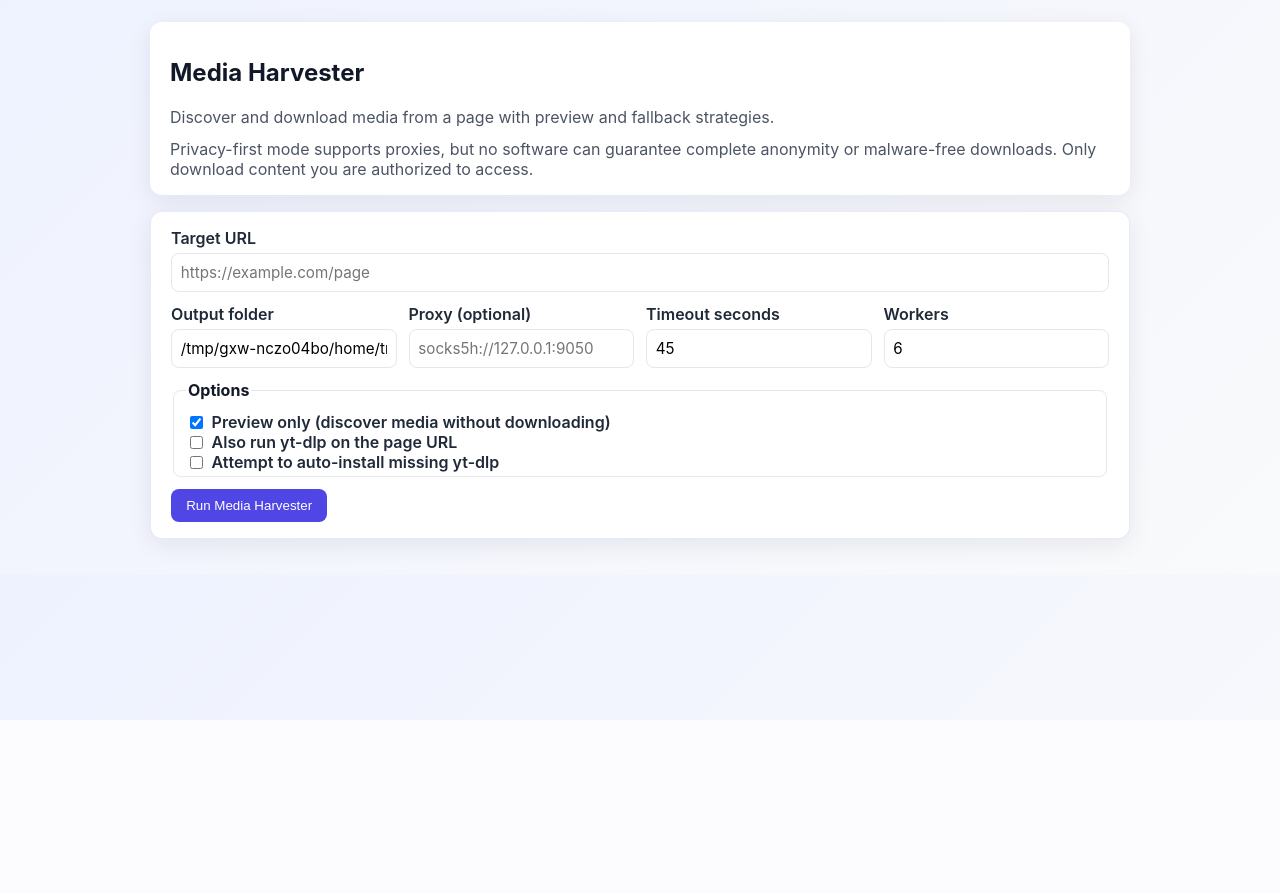
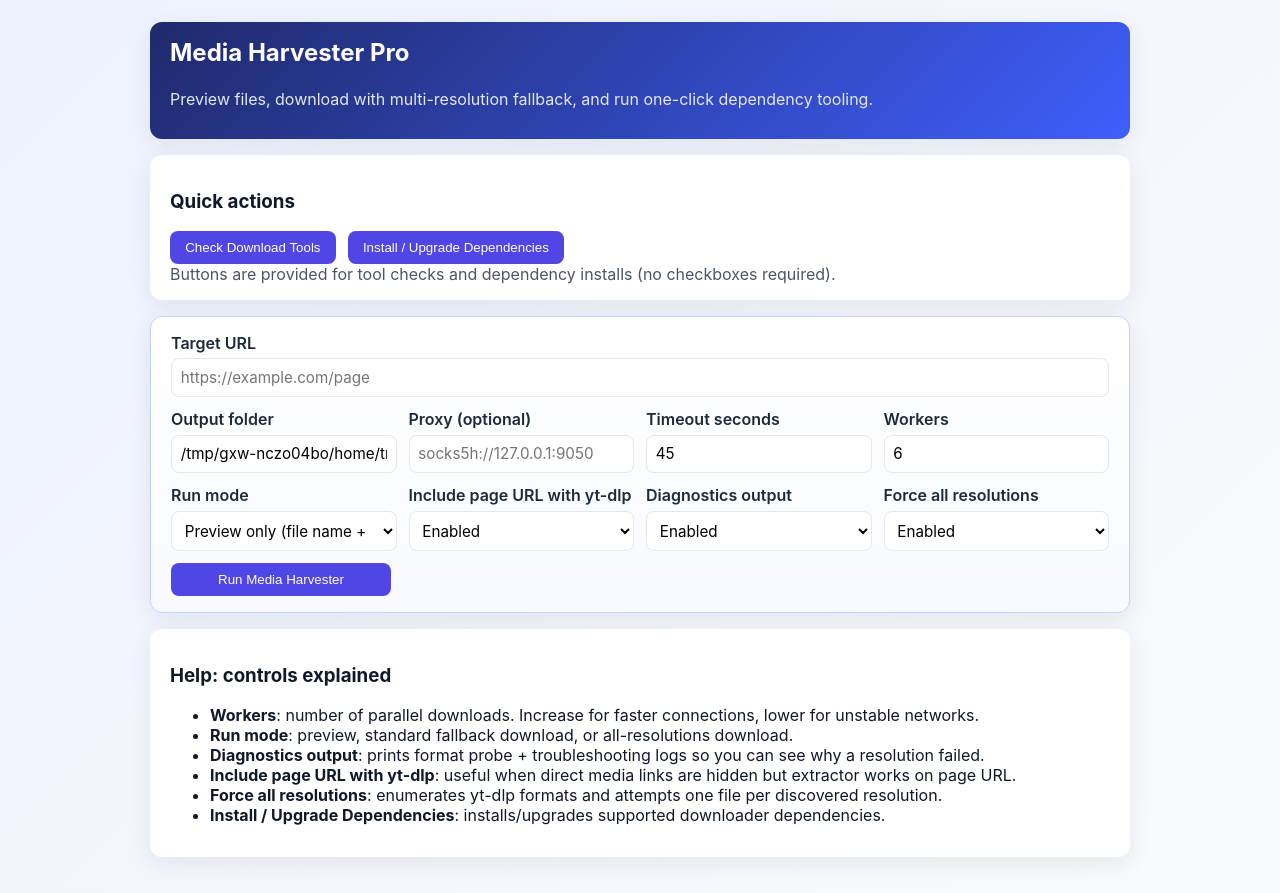
Before and after one commit to Korialstrasz2/OmniTool, a Flask app: page /media-harvester in a window 1280 px wide. Shown: the part 80-973 px from the top of the page. Before the commit the page ends 800 px from the top, so only its background shows below. Run offline with Flask 3, Linux system fonts and the light colour scheme.

Commit message:
Upgrade media harvester controls, diagnostics, and UI

```diff
--- a/app.py
+++ b/app.py
@@ -213,9 +213,10 @@
         'proxy': '',
         'timeout': '45',
         'workers': '6',
-        'preview_only': '1',
-        'include_page_with_ytdlp': '',
-        'auto_install': '',
+        'mode': 'preview',
+        'diagnostics': '1',
+        'download_all_resolutions': '1',
+        'include_page_with_ytdlp': '1',
     }
 
     if request.method == 'POST':
@@ -225,9 +226,10 @@
             'proxy': request.form.get('proxy', '').strip(),
             'timeout': request.form.get('timeout', '45').strip() or '45',
             'workers': request.form.get('workers', '6').strip() or '6',
-            'preview_only': '1' if request.form.get('preview_only') else '',
+            'mode': request.form.get('mode', 'preview').strip() or 'preview',
+            'diagnostics': '1' if request.form.get('diagnostics') else '',
+            'download_all_resolutions': '1' if request.form.get('download_all_resolutions') else '',
             'include_page_with_ytdlp': '1' if request.form.get('include_page_with_ytdlp') else '',
-            'auto_install': '1' if request.form.get('auto_install') else '',
         })
 
         if not values['url']:
@@ -243,12 +245,18 @@
             ]
             if values['proxy']:
                 command.extend(['--proxy', values['proxy']])
-            if values['preview_only']:
+            if values['mode'] == 'preview':
                 command.append('--preview-only')
-            if values['include_page_with_ytdlp']:
+            if values['mode'] == 'download':
                 command.append('--include-page-with-ytdlp')
-            if values['auto_install']:
-                command.append('--auto-install')
+            if values['mode'] == 'download-all':
+                command.extend(['--include-page-with-ytdlp', '--download-all-resolutions'])
+            if values['diagnostics']:
+                command.append('--diagnostics')
+            if values['download_all_resolutions'] and '--download-all-resolutions' not in command:
+                command.append('--download-all-resolutions')
+            if values['include_page_with_ytdlp'] and '--include-page-with-ytdlp' not in command:
+                command.append('--include-page-with-ytdlp')
 
             try:
                 completed = subprocess.run(
@@ -269,6 +277,31 @@
                 flash(f'Failed to run Media Harvester: {exc}', 'error')
 
     return render_template('media_harvester.html', values=values, output=output)
+
+
+
+@app.post('/media-harvester/install-dependencies')
+def media_harvester_install_dependencies():
+    command = [sys.executable, str(MEDIA_HARVESTER_SCRIPT), '--install-dependencies', '--list-tools']
+    try:
+        completed = subprocess.run(command, cwd=str(SCRIPTS_DIR), capture_output=True, text=True, timeout=60 * 10)
+        output = (completed.stdout or '') + ('\n' + completed.stderr if completed.stderr else '')
+        flash(output or 'Dependency installation command completed.', 'success' if completed.returncode == 0 else 'error')
+    except Exception as exc:  # pragma: no cover
+        flash(f'Failed to install dependencies: {exc}', 'error')
+    return redirect(url_for('media_harvester'))
+
+
+@app.post('/media-harvester/check-tools')
+def media_harvester_check_tools():
+    command = [sys.executable, str(MEDIA_HARVESTER_SCRIPT), '--list-tools']
+    try:
+        completed = subprocess.run(command, cwd=str(SCRIPTS_DIR), capture_output=True, text=True, timeout=120)
+        output = (completed.stdout or '') + ('\n' + completed.stderr if completed.stderr else '')
+        flash(output or 'Tool check completed.', 'success' if completed.returncode == 0 else 'error')
+    except Exception as exc:  # pragma: no cover
+        flash(f'Failed to run tool check: {exc}', 'error')
+    return redirect(url_for('media_harvester'))
 
 
 @app.route('/csv-editor')
--- a/static/style.css
+++ b/static/style.css
@@ -247,3 +247,17 @@
 .preview-table th {
   background: #f8faff;
 }
+
+
+.wrap-actions {
+  flex-wrap: wrap;
+}
+
+.media-harvester-page {
+  border: 1px solid #c7d2fe;
+  background: linear-gradient(180deg, #ffffff, #f8faff);
+}
+
+.media-harvester-page .actions button {
+  min-width: 220px;
+}
--- a/templates/media_harvester.html
+++ b/templates/media_harvester.html
@@ -1,17 +1,26 @@
 {% extends 'base.html' %}
 {% block content %}
-<section class="card">
+<section class="card hero">
   <div class="card-header">
-    <h2>Media Harvester</h2>
-    <p>Discover and download media from a page with preview and fallback strategies.</p>
+    <h2>Media Harvester Pro</h2>
+    <p class="lead">Preview files, download with multi-resolution fallback, and run one-click dependency tooling.</p>
   </div>
-  <p class="help-text">
-    Privacy-first mode supports proxies, but no software can guarantee complete anonymity or malware-free downloads.
-    Only download content you are authorized to access.
-  </p>
 </section>
 
-<section class="card card-soft">
+<section class="card">
+  <h3>Quick actions</h3>
+  <div class="actions wrap-actions">
+    <form method="post" action="{{ url_for('media_harvester_check_tools') }}" class="inline-form">
+      <button type="submit">Check Download Tools</button>
+    </form>
+    <form method="post" action="{{ url_for('media_harvester_install_dependencies') }}" class="inline-form">
+      <button type="submit">Install / Upgrade Dependencies</button>
+    </form>
+  </div>
+  <p class="help-text">Buttons are provided for tool checks and dependency installs (no checkboxes required).</p>
+</section>
+
+<section class="card card-soft media-harvester-page">
   <form method="post" class="stack">
     <label>
       Target URL
@@ -37,15 +46,54 @@
       </label>
     </div>
 
-    <fieldset class="options">
-      <legend>Options</legend>
-      <label class="checkbox-inline"><input type="checkbox" name="preview_only" {% if values.preview_only %}checked{% endif %}> Preview only (discover media without downloading)</label>
-      <label class="checkbox-inline"><input type="checkbox" name="include_page_with_ytdlp" {% if values.include_page_with_ytdlp %}checked{% endif %}> Also run yt-dlp on the page URL</label>
-      <label class="checkbox-inline"><input type="checkbox" name="auto_install" {% if values.auto_install %}checked{% endif %}> Attempt to auto-install missing yt-dlp</label>
-    </fieldset>
+    <div class="form-grid">
+      <label>
+        Run mode
+        <select name="mode">
+          <option value="preview" {% if values.mode == 'preview' %}selected{% endif %}>Preview only (file name + URL list)</option>
+          <option value="download" {% if values.mode == 'download' %}selected{% endif %}>Standard download (fallback enabled)</option>
+          <option value="download-all" {% if values.mode == 'download-all' %}selected{% endif %}>Download all available resolutions</option>
+        </select>
+      </label>
+      <label>
+        Include page URL with yt-dlp
+        <select name="include_page_with_ytdlp">
+          <option value="1" {% if values.include_page_with_ytdlp %}selected{% endif %}>Enabled</option>
+          <option value="" {% if not values.include_page_with_ytdlp %}selected{% endif %}>Disabled</option>
+        </select>
+      </label>
+      <label>
+        Diagnostics output
+        <select name="diagnostics">
+          <option value="1" {% if values.diagnostics %}selected{% endif %}>Enabled</option>
+          <option value="" {% if not values.diagnostics %}selected{% endif %}>Disabled</option>
+        </select>
+      </label>
+      <label>
+        Force all resolutions
+        <select name="download_all_resolutions">
+          <option value="1" {% if values.download_all_resolutions %}selected{% endif %}>Enabled</option>
+          <option value="" {% if not values.download_all_resolutions %}selected{% endif %}>Disabled</option>
+        </select>
+      </label>
+    </div>
 
-    <button type="submit">Run Media Harvester</button>
+    <div class="actions">
+      <button type="submit">Run Media Harvester</button>
+    </div>
   </form>
+</section>
+
+<section class="card">
+  <h3>Help: controls explained</h3>
+  <ul>
+    <li><strong>Workers</strong>: number of parallel downloads. Increase for faster connections, lower for unstable networks.</li>
+    <li><strong>Run mode</strong>: preview, standard fallback download, or all-resolutions download.</li>
+    <li><strong>Diagnostics output</strong>: prints format probe + troubleshooting logs so you can see why a resolution failed.</li>
+    <li><strong>Include page URL with yt-dlp</strong>: useful when direct media links are hidden but extractor works on page URL.</li>
+    <li><strong>Force all resolutions</strong>: enumerates yt-dlp formats and attempts one file per discovered resolution.</li>
+    <li><strong>Install / Upgrade Dependencies</strong>: installs/upgrades supported downloader dependencies.</li>
+  </ul>
 </section>
 
 {% if output %}
```
Also changed, not shown: scripts/media_harvester.py (+128 -2 lines).
